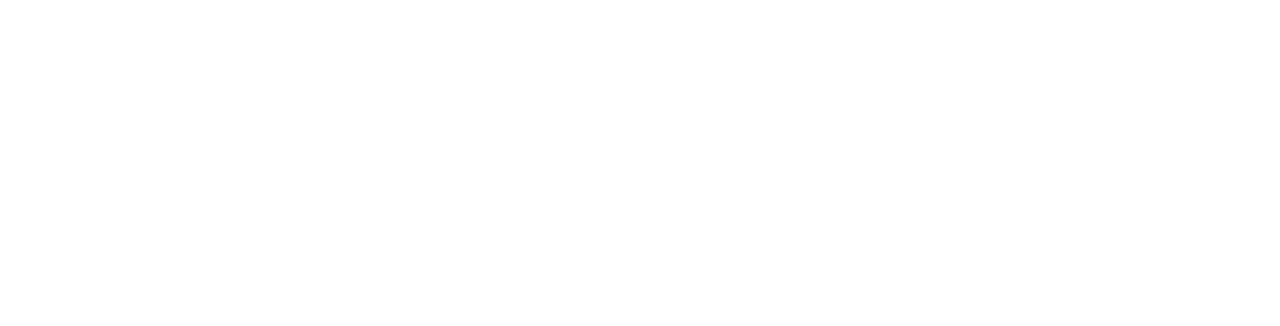
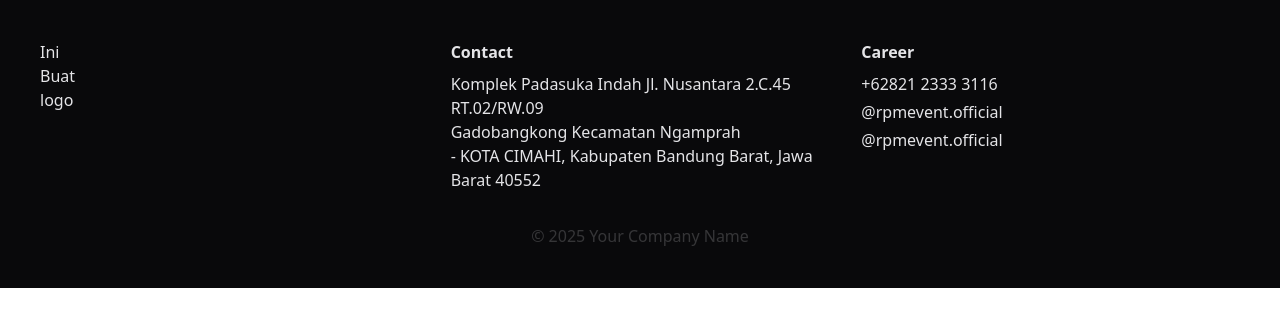
Before and after one commit to fadhilmuhammadilham/RPM-Website, a website: page index.html in a window 1280 px wide. Drawn offline with Linux system fonts and the light colour scheme.

Commit message:
add Footer

```diff
--- a/index.html
+++ b/index.html
@@ -6,5 +6,48 @@
   <link href="src/output.css" rel="stylesheet">
 </head>
 <body>
+
+
+  <!-- Footer -->
+   <footer class="bg-neutral text-neutral-content p-10">
+  <div class="grid grid-cols-1 md:grid-cols-3 gap-8">
+
+    <!-- Tentang Kami -->
+    <div>
+      Ini <br>
+      Buat <br>
+      logo
+    </div>
+
+    <!-- Kantor Pusat -->
+    <div>
+      <h6 class="font-bold mb-2">Contact</h6>
+      Komplek Padasuka Indah Jl. Nusantara 2.C.45 RT.02/RW.09 <br> Gadobangkong Kecamatan Ngamprah <br> - KOTA CIMAHI, Kabupaten Bandung Barat, Jawa Barat 40552
+    </div>
+
+    <!-- Link -->
+    <div class="">
+      <h6 class="font-bold mb-2">Career</h6>
+      <ul class="space-y-1">
+        <li><a href="https://api.whatsapp.com/send/?phone=6282123333116">+62821 2333 3116</a><br></li>
+        <li><a href="https://www.instagram.com/rpmevent.official/">@rpmevent.official</a></li>
+        <li><a href="https://www.tiktok.com/@rpmevent.official">@rpmevent.official</a><br></li>
+      </ul>
+    </div>
+  </div>
+
+  <!-- HAHAHA Section
+  <div class="mt-8">
+    <p><strong>HAHAHA :</strong></p>
+    <p>
+      Lorem ipsum dolor sit amet consectetur. Hendrerit vitae mauris nullam vel quam id nam. Risus lacus mollis donec risus blandit vitae tempor. Vestibulum elementum id et orci suspendisse urna tristique donec ac. Tellus vestibulum lacinia feugiat tincidunt sem volutpat.
+    </p>
+  </div> -->
+
+   <div class="mt-8 text-center">
+    <p class="opacity-20">© 2025 Your Company Name</p>
+  </div>
+</footer>
+
 </body>
 </html>
```
Also changed, not shown: src/output.css.
